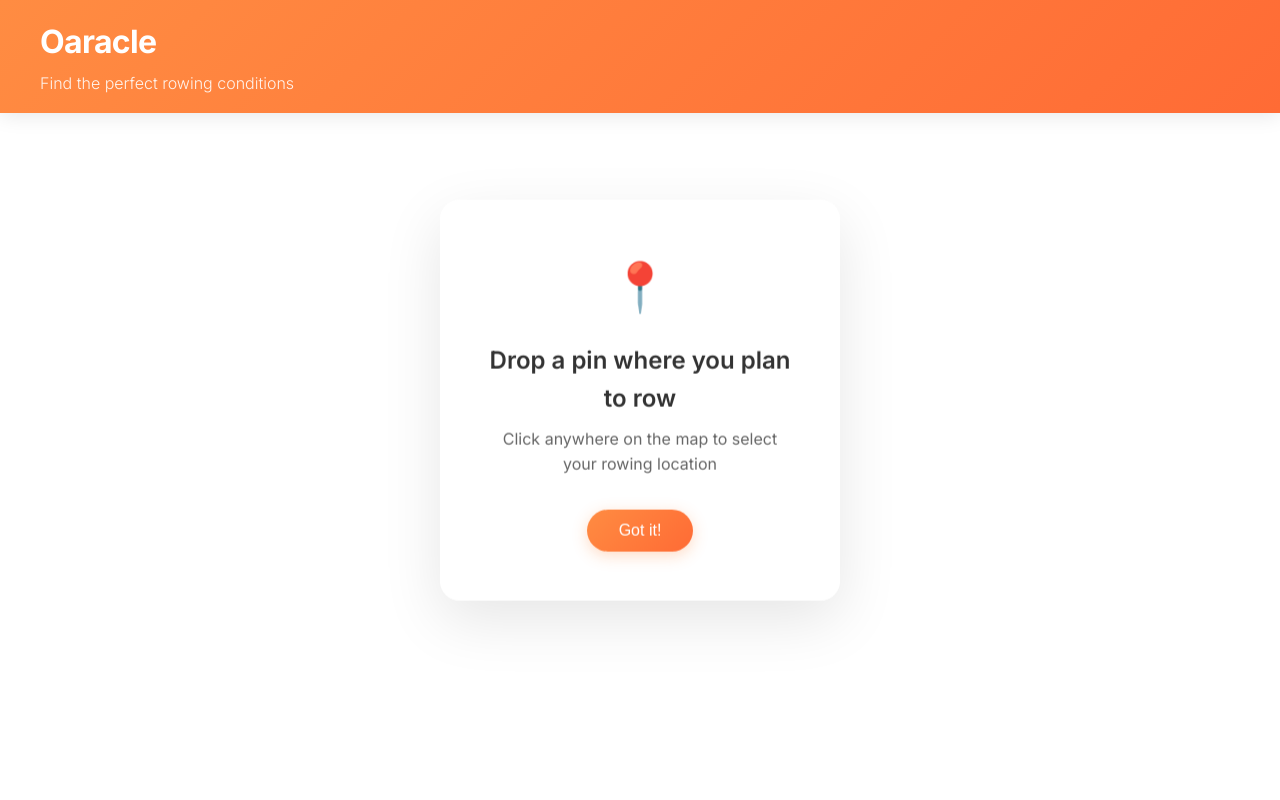
After one commit to akiralog/oaracle, a Django app: page / in a window 1280 px wide; the page is wider, and only the part inside the window is pictured. The commit adds this page. Run offline with Django 4.2, Linux system fonts and the light colour scheme.

Commit message:
Update styling

```diff
--- a/styles.css
+++ b/static/styles.css
@@ -22,7 +22,7 @@ body {
     left: 0;
     right: 0;
     z-index: 1000;
-    background: linear-gradient(135deg, #667eea 0%, #764ba2 100%);
+    background: linear-gradient(135deg, #ff8c42 0%, #ff6b35 100%);
     color: white;
     padding: 1rem 2rem;
     box-shadow: 0 2px 20px rgba(0, 0, 0, 0.1);
@@ -88,7 +88,7 @@ body {
 }
 
 .dismiss-btn {
-    background: linear-gradient(135deg, #667eea 0%, #764ba2 100%);
+    background: linear-gradient(135deg, #ff8c42 0%, #ff6b35 100%);
     color: white;
     border: none;
     padding: 0.75rem 2rem;
@@ -97,12 +97,12 @@ body {
     font-weight: 500;
     cursor: pointer;
     transition: all 0.3s ease;
-    box-shadow: 0 4px 15px rgba(102, 126, 234, 0.3);
+    box-shadow: 0 4px 15px rgba(255, 140, 66, 0.3);
 }
 
 .dismiss-btn:hover {
     transform: translateY(-2px);
-    box-shadow: 0 6px 20px rgba(102, 126, 234, 0.4);
+    box-shadow: 0 6px 20px rgba(255, 140, 66, 0.4);
 }
 
 .location-panel {
@@ -147,7 +147,7 @@ body {
 }
 
 .primary-btn {
-    background: linear-gradient(135deg, #667eea 0%, #764ba2 100%);
+    background: linear-gradient(135deg, #ff8c42 0%, #ff6b35 100%);
     color: white;
     border: none;
     padding: 0.875rem 1.5rem;
@@ -157,12 +157,12 @@ body {
     cursor: pointer;
     transition: all 0.3s ease;
     width: 100%;
-    box-shadow: 0 4px 15px rgba(102, 126, 234, 0.3);
+    box-shadow: 0 4px 15px rgba(255, 140, 66, 0.3);
 }
 
 .primary-btn:hover {
     transform: translateY(-2px);
-    box-shadow: 0 6px 20px rgba(102, 126, 234, 0.4);
+    box-shadow: 0 6px 20px rgba(255, 140, 66, 0.4);
 }
 
 .primary-btn:disabled {
@@ -194,7 +194,7 @@ body {
     width: 40px;
     height: 40px;
     border: 3px solid #f3f3f3;
-    border-top: 3px solid #667eea;
+    border-top: 3px solid #ff8c42;
     border-radius: 50%;
     animation: spin 1s linear infinite;
     margin: 0 auto 1rem auto;
--- /dev/null
+++ b/templates/index.html
@@ -0,0 +1,53 @@
+<!DOCTYPE html>
+<html lang="en">
+<head>
+    <meta charset="UTF-8">
+    <meta name="viewport" content="width=device-width, initial-scale=1.0">
+    <title>Oaracle - Rowing Conditions</title>
+    <link rel="stylesheet" href="https://unpkg.com/leaflet@1.9.4/dist/leaflet.css" />
+    {% load static %}
+    <link rel="stylesheet" href="{% static 'styles.css' %}">
+    <link rel="preconnect" href="https://fonts.googleapis.com">
+    <link rel="preconnect" href="https://fonts.gstatic.com" crossorigin>
+    <link href="https://fonts.googleapis.com/css2?family=Inter:wght@300;400;500;600;700&display=swap" rel="stylesheet">
+</head>
+<body>
+    <div id="app">
+        <header class="header">
+            <div class="header-content">
+                <h1 class="logo">Oaracle</h1>
+                <p class="tagline">Find the perfect rowing conditions</p>
+            </div>
+        </header>
+
+        <div id="instructions" class="instructions-overlay">
+            <div class="instructions-content">
+                <div class="pin-icon">📍</div>
+                <h2>Drop a pin where you plan to row</h2>
+                <p>Click anywhere on the map to select your rowing location</p>
+                <button id="dismiss-instructions" class="dismiss-btn">Got it!</button>
+            </div>
+        </div>
+
+        <div id="map" class="map-container"></div>
+
+        <div id="location-panel" class="location-panel hidden">
+            <div class="location-content">
+                <h3>Selected Location</h3>
+                <div id="location-details">
+                    <p id="location-text">Loading location details...</p>
+                </div>
+                <button id="get-conditions" class="primary-btn">Get Rowing Conditions</button>
+            </div>
+        </div>
+
+        <div id="loading" class="loading hidden">
+            <div class="loading-spinner"></div>
+            <p>Fetching weather and water data...</p>
+        </div>
+    </div>
+
+    <script src="https://unpkg.com/leaflet@1.9.4/dist/leaflet.js"></script>
+    <script src="{% static 'app.js' %}"></script>
+</body>
+</html>
```
